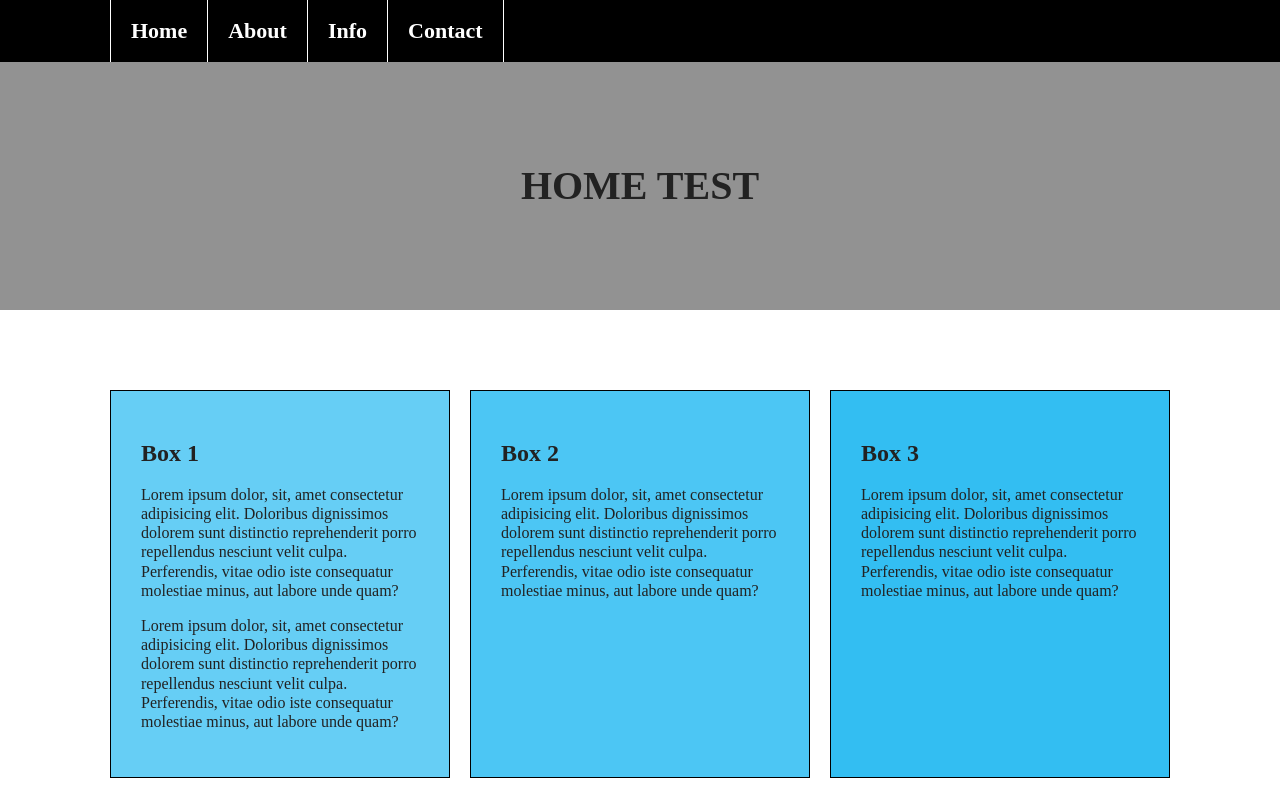
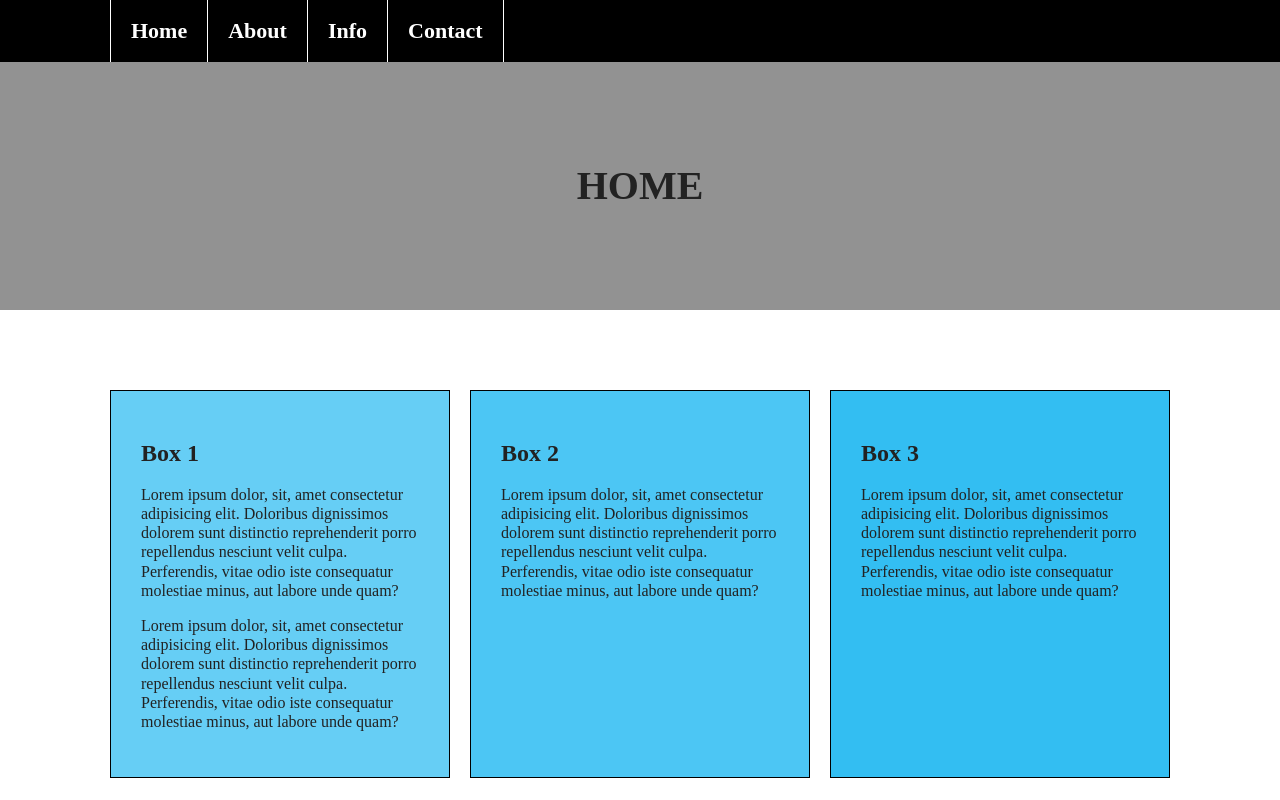
Before and after one commit to aurelianas/myfirstsass, a plain HTML site: page index.html in a window 1280 px wide. Shown: the top 800 px of the page. Drawn offline with nearby package versions, Linux system fonts and the light colour scheme; no server answers.

Commit message:
update index.html

```diff
--- a/index.html
+++ b/index.html
@@ -34,7 +34,7 @@
         <div class="pane pane--banner">
             <div class="module module-page-title">
                 <div class="module_container">
-                    <h1>Home test</h1>
+                    <h1>Home</h1>
                 </div>
             </div>
         </div>
```
